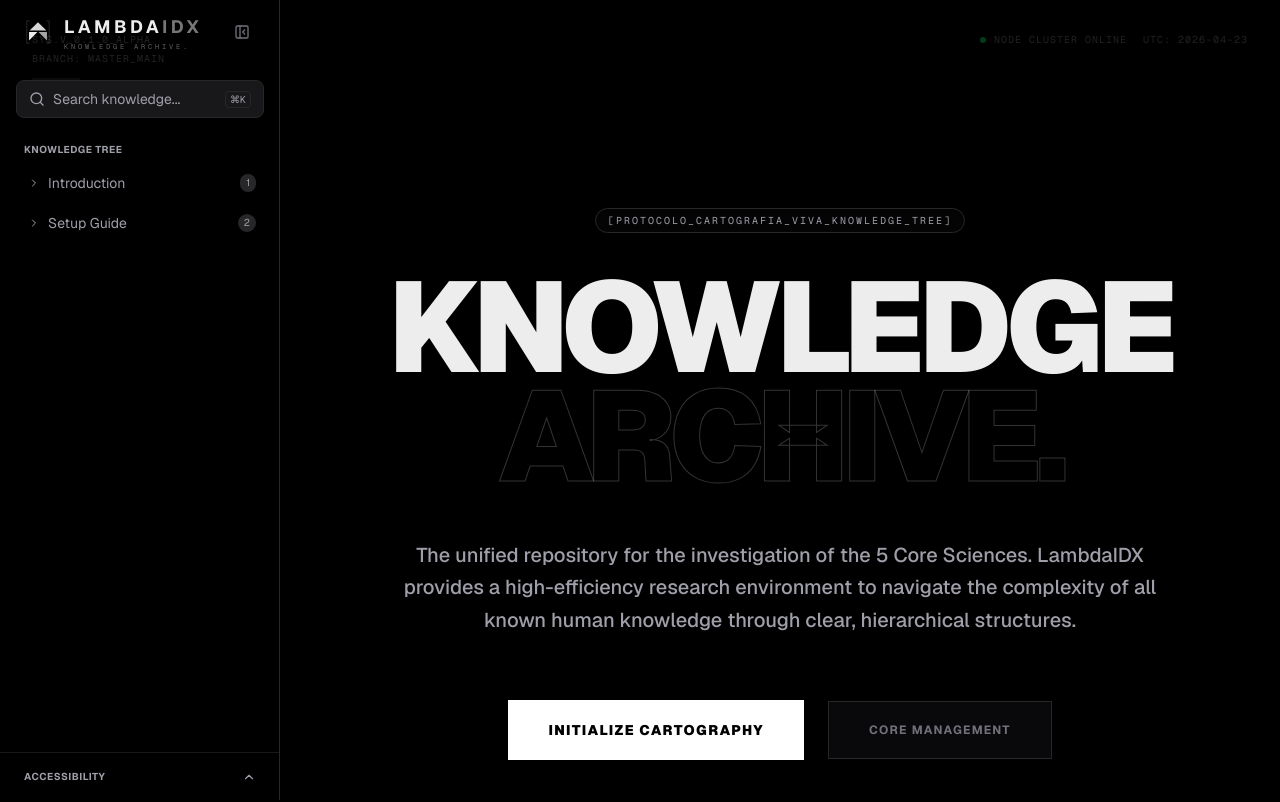
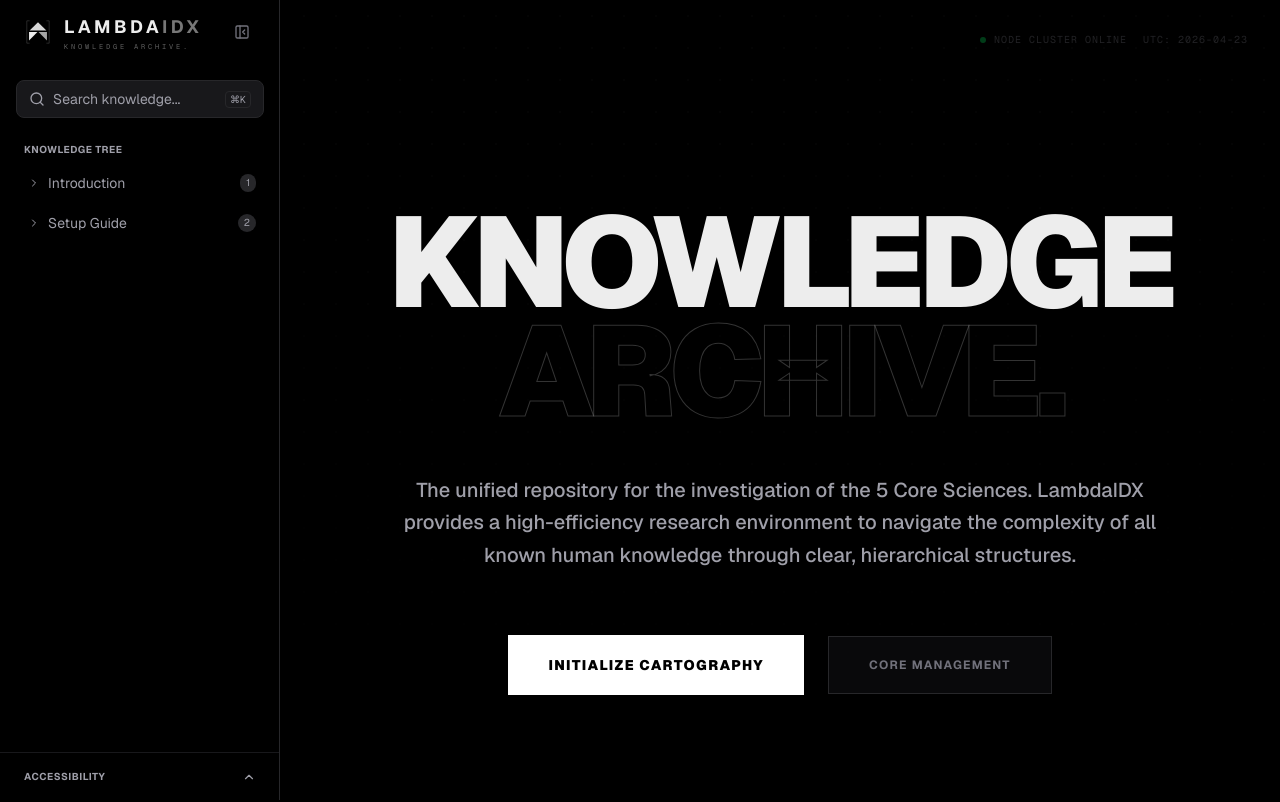
Before and after one commit to LeinadOdreiuqzi/LambdaIDX, a Next.js app: page / in a window 1280 px wide. Shown: the top 802 px of the page. Built offline with nearby package versions, Linux system fonts and the light colour scheme; no server answers; the database is empty.

Commit message:
Decorración excedente del overlay removida y de la landing page

```diff
--- a/app/(public)/page.tsx
+++ b/app/(public)/page.tsx
@@ -19,10 +19,6 @@ export default function Home() {
             transition={{ duration: 0.8 }}
             className="flex flex-col items-center text-center"
           >
-            <div className="px-3 py-1 rounded-full border border-zinc-800 bg-zinc-950/50 text-[10px] font-mono text-zinc-400 mb-10 tracking-[0.2em] uppercase">
-              [PROTOCOLO_CARTOGRAFIA_VIVA_KNOWLEDGE_TREE]
-            </div>
-
             <h1 className="text-6xl md:text-9xl font-black uppercase tracking-tighter leading-[0.85] mb-12">
               Knowledge <br />
               <span className="text-zinc-600 outline-text">Archive.</span>
--- a/components/shared/industrial-overlay.tsx
+++ b/components/shared/industrial-overlay.tsx
@@ -19,14 +19,6 @@ export function IndustrialOverlay() {
         style={{ opacity: isContentPage ? 0 : 1 }}
       />
 
-      {/* Decorative Technical Overlays — hidden on content pages */}
-      {!isContentPage && (
-        <div className="fixed top-8 left-8 hidden lg:flex flex-col gap-1 text-[10px] font-mono text-zinc-500 uppercase tracking-widest opacity-30 pointer-events-none z-50">
-          <span>sys.v_0.1.0_alpha</span>
-          <span>branch: master_main</span>
-          <div className="mt-2 w-12 h-0.5 bg-zinc-200 dark:bg-zinc-800" />
-        </div>
-      )}
 
       {!isContentPage && (
         <div className="fixed top-8 right-8 hidden lg:flex items-center gap-4 text-[10px] font-mono text-zinc-500 uppercase tracking-widest opacity-30 pointer-events-none z-50">
```
